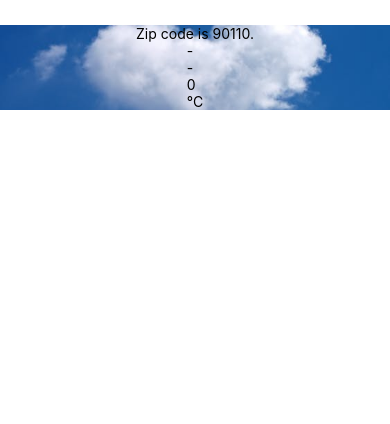
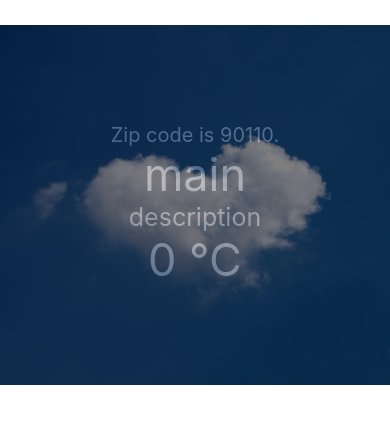
Before and after one commit to n4sunday/3SA04-React-Native, a React Native app: screen / in a window 390 px wide. Shown: the top 424 px of the page. Built offline with nearby package versions, Linux system fonts and the light colour scheme.

Commit message:
CHECK POINT #3

```diff
--- a/components/Forecast.js
+++ b/components/Forecast.js
@@ -4,11 +4,17 @@ export default class Forecast extends React.Component {
     render() {
         return (
             <View>
-                <Text>{this.props.main}</Text>
-                <Text>{this.props.description}</Text>
-                <Text>{this.props.temp}</Text>
-                <Text>°C</Text>
+                <Text style={styles.text2}>{this.props.main}</Text>
+                <Text style={styles.text3}>{this.props.description}</Text>
+                <Text style={styles.text4}>{this.props.temp} °C</Text>
+                <Text style={styles.text4}></Text>
             </View>
         );
     }
 }
+
+const styles = StyleSheet.create({
+    text2: {textAlign: 'center', fontSize: 45, color:'white', opacity: 0.5,},
+    text3: {textAlign: 'center', fontSize: 25, color:'white', opacity: 0.5,},
+    text4: {textAlign: 'center', fontSize: 45, color:'white', opacity: 0.5,},
+});
--- a/components/Weather.js
+++ b/components/Weather.js
@@ -7,7 +7,7 @@ export default class Weather extends React.Component {
         super(props);
         this.state = {
             forecast: {
-                main: '-', description: '-', temp: 0
+                main: 'main', description: 'description', temp: 0
             }
         }
     }
@@ -16,7 +16,7 @@ export default class Weather extends React.Component {
             <View style={styles.container}>
                 <ImageBackground source={require('../bg.jpeg')} style={styles.backdrop}>
                 <View style={styles.flexDir}>
-                        <Text>Zip code is {this.props.zipCode}.</Text>
+                        <Text style={styles.text1}>Zip code is {this.props.zipCode}.</Text>
                         <Forecast {...this.state.forecast} />
                     </View>
                 </ImageBackground>
@@ -27,6 +27,14 @@ export default class Weather extends React.Component {
 const styles = StyleSheet.create({
     container: { paddingTop: 25 },
     backdrop: { width: '100%', height: '100%' },
-    flexDir: {flexDirection: 'column',justifyContent: 'center' ,alignItems: 'center'},
+    flexDir: {
+        flexDirection: 'column',
+        justifyContent: 'center',
+        alignItems: 'center',
+        height: 360,
+        backgroundColor: 'black',
+        opacity: 0.5,
 
+    },
+    text1: {textAlign: 'center' , fontSize: 20 , color:'white', opacity: 0.5,},
 });
```
